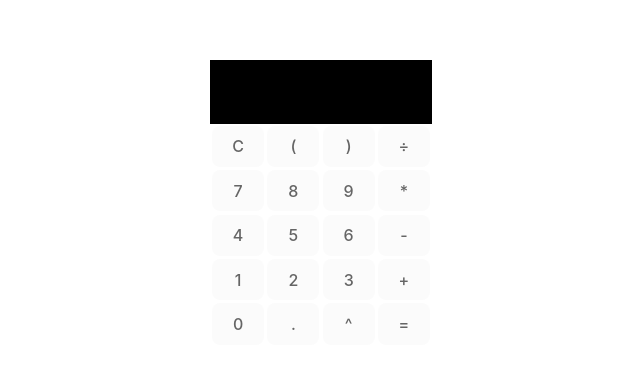
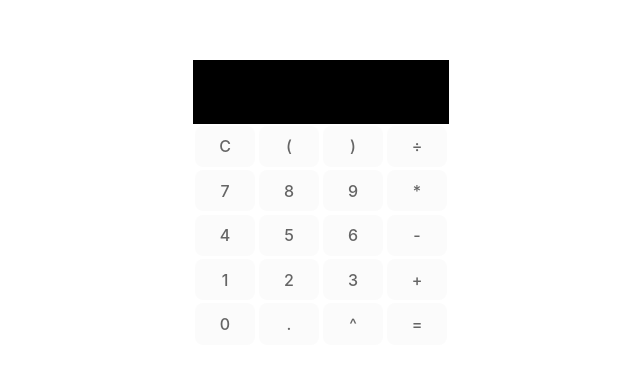
Before and after one commit to khz538/calculator-khz, a React (Vite) app: page / in a window 1280 px wide. Shown: the part 197-566 px from the top of the page, without its empty margins (319-959 px from the left). Built offline with nearby package versions, Linux system fonts and the light colour scheme.

Commit message:
calculator does not evaluate expressions with operands and results that are too big

```diff
--- a/src/components/Calculator/calculator.css
+++ b/src/components/Calculator/calculator.css
@@ -13,6 +13,8 @@
     display: grid;
     /* grid-template-rows: minmax(2em, auto); */
     grid-template-rows: auto;
+    width: 20vw;
+    /* height:30vh; */
 }
 
 .buttons {
--- a/src/components/Calculator/index.jsx
+++ b/src/components/Calculator/index.jsx
@@ -9,7 +9,10 @@ const Calculator = () => {
     const [output, setOutput] = useState('');
     const [hasEvaluated, setHasEvaluated] = useState(false);
 
+
     const parseNum = str => str.replace(/\d*(\.\d+)?/g, n => n && +n);
+
+
     const parseExpression = str => {
         // check last char is operator--if so, chop off to allow evaluation
         if (operators.includes(str[str.length - 2] + str[str.length - 1])) return parseNum(str.slice(0, -2));
@@ -25,13 +28,19 @@ const Calculator = () => {
                 let res;
                 let expression = input;
                 expression = parseExpression(expression);
+
+                // if (checkExpression(expression))
+                // checkExpression(expression);
+                // console.log('expression checked')
                 try {
                     res = new Function(`return ${expression}`)().toString();
-                    res = Number(parseFloat(res).toPrecision(15)).toString();
+                    res = BigInt(parseFloat(res).toPrecision(15)).toString();
                     // res = eval(expression).toString();
                 } catch (error) { // If expression invalid, display an error
-                    res = 'Invalid Expression';
+                    res = 'Invalid Expression'
+
                 }
+
                 // Set display out to the evaluated result or return invalid
                 setOutput(res);
                 setInput(res);
```
